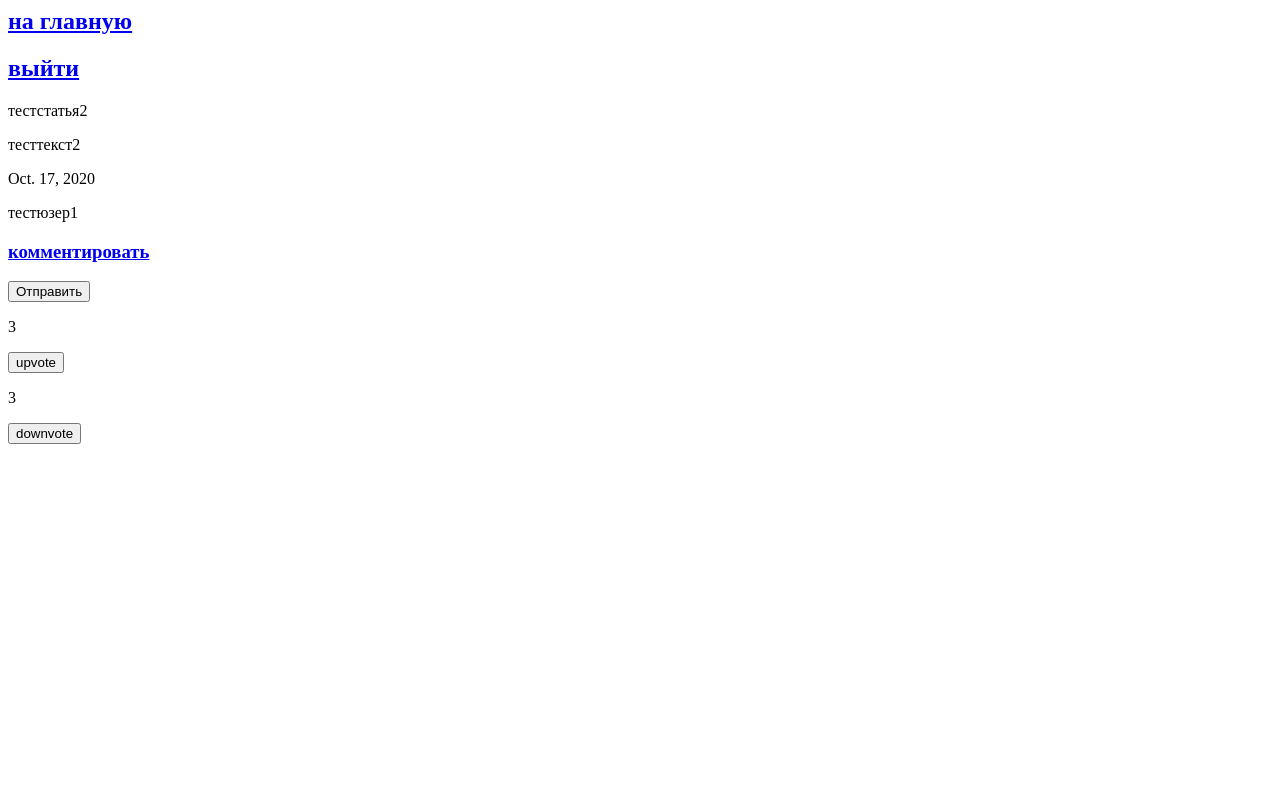
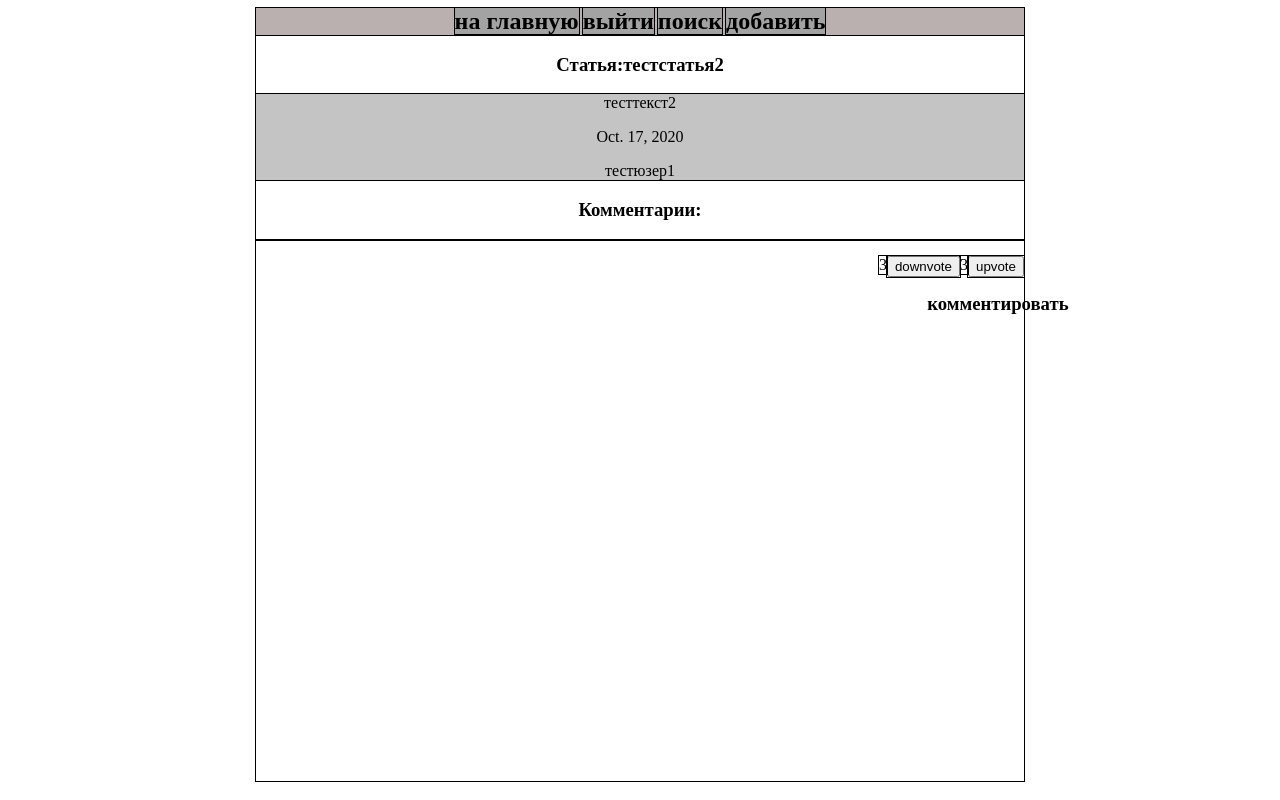
Before and after one commit to MichaelJGoldberg/blog, a Django app: page /3/ in a window 1280 px wide. Run offline with Django 3.2, Linux system fonts and the light colour scheme; a user stored in the database is signed in; data comes from the database, SQL or seed files in the repository; both versions use the stored data as it was after the commit; data that the repository does not hold is empty.

Commit message:
Правки по дизайну
Теперь он немного, но есть

```diff
--- a/mysite/blogapp/forms.py
+++ b/mysite/blogapp/forms.py
@@ -1,10 +1,10 @@
 from django import forms
 
 class CommentForm(forms.Form):
-    _input = forms.CharField(max_length=400)
+    text = forms.CharField(max_length=400)
 
 class SearchForm(forms.Form):
-    _input = forms.CharField(max_length=100)
+    text = forms.CharField(max_length=100)
 
 class AddForm(forms.Form):
     title = forms.CharField(max_length = 100)
--- a/mysite/blogapp/models.py
+++ b/mysite/blogapp/models.py
@@ -16,7 +16,6 @@ class Question(models.Model):
 class Comment(models.Model):
     texts = models.TextField()
     post = models.ForeignKey(Question,related_name='comments',on_delete = models.CASCADE)
-
     def __str__(self):
         return self.texts
 
--- /dev/null
+++ b/mysite/blogapp/static/style.css
@@ -0,0 +1,59 @@
+body
+{
+
+    margin-left: 20%;
+    margin-right: 20%;
+
+    font-family: 'Times New Roman';
+    color:black;
+    text-align: center;
+    outline: 1px solid #000;
+}
+
+.navbar
+{
+    background-color: rgb(187, 176, 176);
+    /*margin-left: 35%;*/
+    outline: 1px solid #000;
+}
+
+li,a
+{
+    color:black;
+    list-style-type: none;
+    text-decoration: none;
+}
+
+
+.nav_elem
+{
+    background-color: rgb(163, 163, 163);
+    outline: 1px solid #000;
+	display: inline;
+}
+
+.question_info
+{
+    outline: 1px solid #000;
+    background-color: rgb(197, 196, 196);
+}
+
+.d_data
+{
+    outline: 1px solid #000;
+    float: right;
+	display: inline;
+}
+.comment_link
+{
+    margin-top:3%;
+    padding:3px;
+    margin-left:87%;
+
+}
+
+.comments
+{
+    outline: 1px solid #000;
+    background-color: rgb(197, 196, 196);
+}
--- a/mysite/blogapp/templates/base.html
+++ b/mysite/blogapp/templates/base.html
@@ -1,14 +1,18 @@
 {% load static %}
 <html>
 <head>
+    <link rel="stylesheet" type="text/css" href= "{% static "style.css" %}">
 
     <title>{% block title %}{% endblock %}</title>
 </head>
 <body>
-<h2><a href = "http://127.0.0.1:8000/index">на главную</a></h2>
-<h2><a href = "http://127.0.0.1:8000/accounts/logout/">выйти</a></h2>
-
-
+  <div class = "main_block">
+  <div class = "navbar">
+<h2 class = "nav_elem"><a  href = "http://127.0.0.1:8000/index">на главную</a></h2>
+<h2 class = "nav_elem"><a  href = "http://127.0.0.1:8000/accounts/logout/">выйти</a></h2>
+<h2 class ="nav_elem"><a href = "http://127.0.0.1:8000/search/">поиск</a></h2>
+<h2 class ="nav_elem" ><a href = "http://127.0.0.1:8000/add/">добавить</a></h2>
+  </div>
 
 
 
@@ -25,6 +29,7 @@
        {% endif %}
       </ul>
     {% endblock %}
+  </div>
 
 </body>
 </html>
--- a/mysite/blogapp/templates/comment.html
+++ b/mysite/blogapp/templates/comment.html
@@ -3,7 +3,9 @@
 {% block content %}
     <form method="POST", action = 'commenting/'>
         {% csrf_token %}
-        {{form}}
+        <h3>Текст комментария</h3>
+        <p>{{form.text}}</p>
+        <input type = "submit" value = "отправить">
     </form>
 
 
--- a/mysite/blogapp/templates/details.html
+++ b/mysite/blogapp/templates/details.html
@@ -2,43 +2,37 @@
 
 {% block content %}
 
+<h3>Статья:{{ question.title }}</h3>
 
-    <p>{{ question.title }}</p>
+<div class = "question_info">
     <p>{{question.text}}</p>
     <p>{{question.pub_date }}</p>
     <p>{{question.user}}</p>
+</div>
 
+<h3>Комментарии:</h3>
+<div class = "comments">
         {% for comment in commentary_list %}
 
             <p>{{comment.texts}}</p>
         {% endfor %}
+</div>
 
-    <h3><a href = "comment/">комментировать</a></h3>
-    <p>
-
-            <form method = "POST" action = "http://127.0.0.1:8000/{{question.id}}/select/">
-                {% csrf_token %}
-                {% for choice in choice_list %}
-                    <input type = 'radio' name = "choice" value = "{{choice.id}}">
-                    <label>{{choice.choice_text}}</label>
-                {% endfor %}
-                <input type="submit" value="Отправить">
-            </form>
-
-            <p>
+                <div class = "feedback ">
                 <form method = "POST" action = "http://127.0.0.1:8000/{{question.id}}/upvote/">
                     {% csrf_token %}
-                    <p>{{question.upvotes}}</p>
-                <input type = "submit" value = "upvote">
+                    <p class = "d_data"><input  type = "submit" value = "upvote"></p>
+                    <p class = "d_data">{{question.upvotes}}</p>
                 </form>
+
                 <form method = "POST" action = "http://127.0.0.1:8000/{{question.id}}/downvote/">
                     {% csrf_token %}
-                    <p>{{question.downvotes}}</p>
-                <input type = "submit" value = "downvote">
+
+                    <p class = "d_data"><input  type = "submit" value = "downvote"></p>
+                    <p class = "d_data">{{question.downvotes}}</p>
                 </form>
-            </p>
-
-    </p>
+                </div>
+                <h3 class = "comment_link"><a href = "comment/">комментировать</a></h3>
 
 
 {% endblock %}
--- a/mysite/blogapp/templates/search.html
+++ b/mysite/blogapp/templates/search.html
@@ -4,7 +4,8 @@
 
 <form method = "POST" action = "searching/">
     {% csrf_token %}
-    {{search_form}}
+    <h3>Поиск</h3>
+    <p>{{search_form.text}}</p>
 <input type = "submit" value = "отправить">
 </form>
 
--- a/mysite/blogapp/views.py
+++ b/mysite/blogapp/views.py
@@ -34,7 +34,7 @@ def search(request):
 def searching(request):
 
         if request.method == "POST":
-            value = request.POST.get("_input")
+            value = request.POST.get("text")
             _question = Question.objects.get(title = value)
             c_list = Comment.objects.filter(post = _question)
             ch_list = Choice.objects.filter(votepage = _question)
@@ -52,7 +52,7 @@ def comment(request, question_id):
 def commenting(request, question_id):
 
         if request.method == "POST":
-            _text = request.POST.get("_input")
+            _text = request.POST.get("text")
             value = Question.objects.get(id = question_id)
             comment = Comment(texts= _text,post = value)
             comment.save()
--- a/mysite/mysite/settings.py
+++ b/mysite/mysite/settings.py
@@ -11,7 +11,7 @@ https://docs.djangoproject.com/en/3.1/ref/settings/
 """
 
 from pathlib import Path
-
+import os
 # Build paths inside the project like this: BASE_DIR / 'subdir'.
 BASE_DIR = Path(__file__).resolve().parent.parent
 LOGIN_REDIRECT_URL = 'http://127.0.0.1:8000/index/'
@@ -119,4 +119,7 @@ USE_TZ = True
 # https://docs.djangoproject.com/en/3.1/howto/static-files/
 
 STATIC_URL = '/static/'
+STATICFILES_DIRS = [
+    os.path.join(BASE_DIR, "static"),
+]
 EMAIL_BACKEND = 'django.core.mail.backends.console.EmailBackend'
```
Also changed, not shown: mysite/blogapp/templates/index.html (+10 -5 lines), mysite/db.sqlite3.
